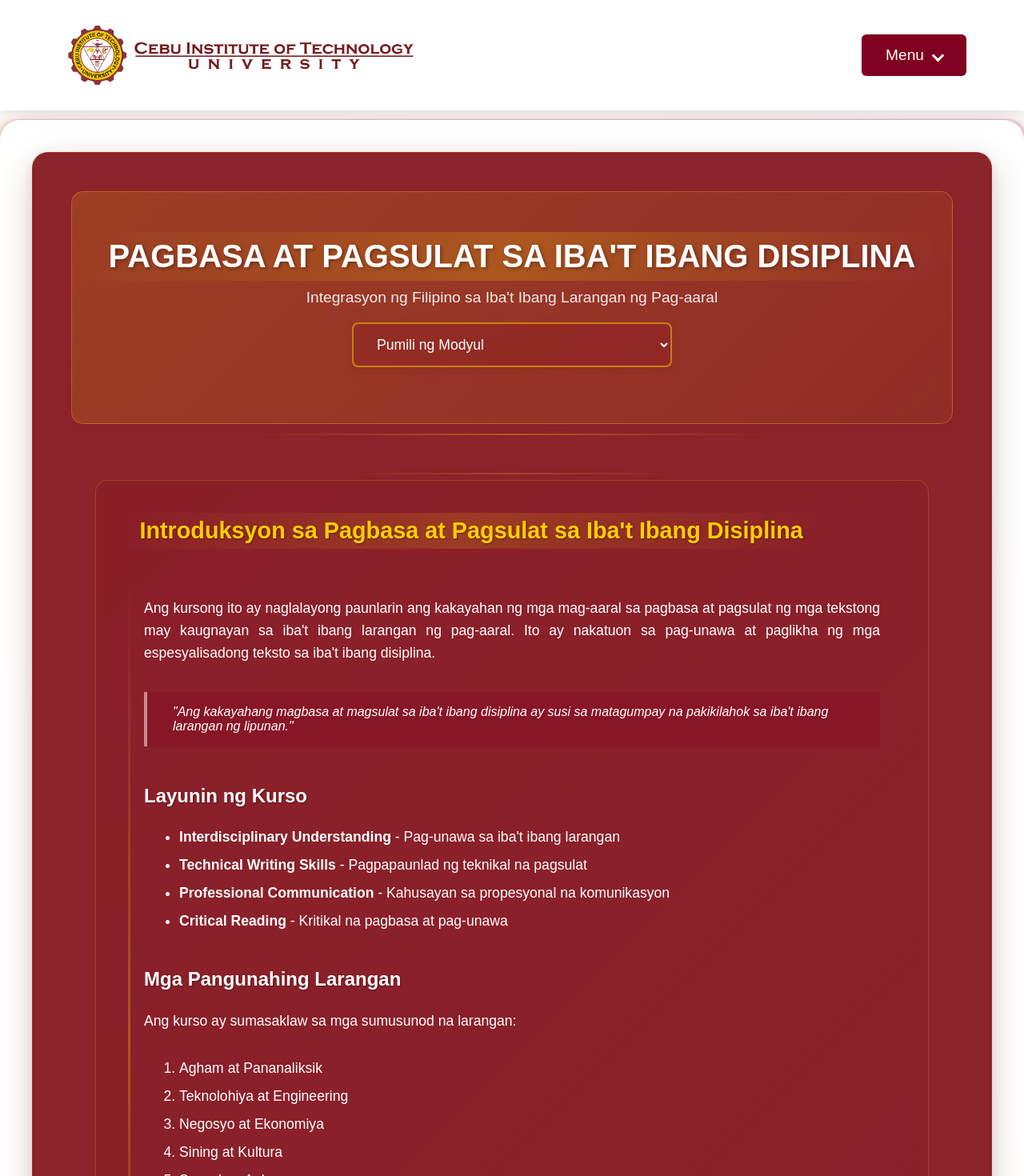
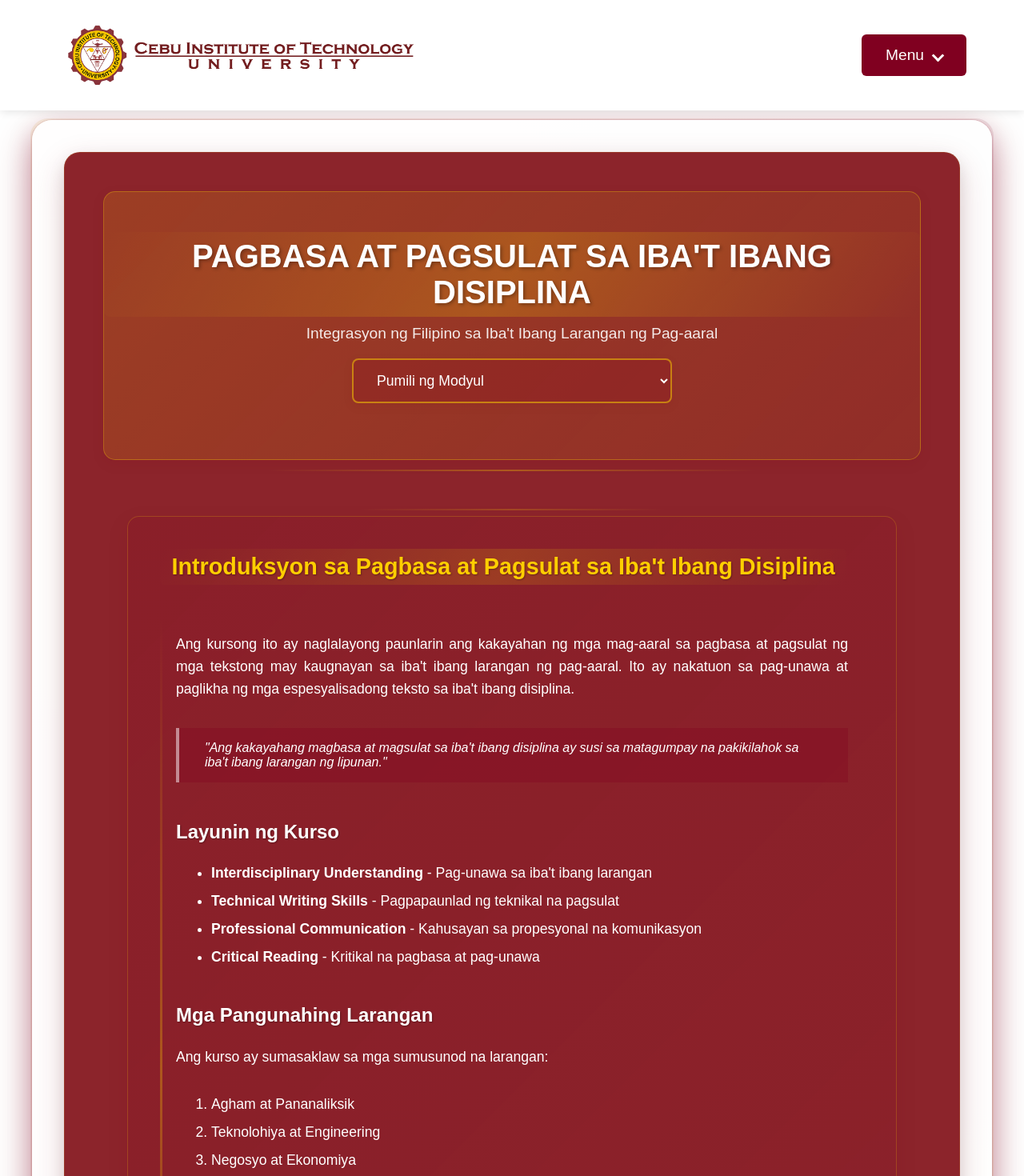
Before and after one commit to kolay404/cams-web, a React (Create React App) app: page /pagbasa in a window 1280 px wide. Shown: the top 1470 px of the page at 80% size. Built offline with nearby package versions, Linux system fonts and the light colour scheme.

Commit message:
Added comments and made the content container slimmer

```diff
--- a/src/pages/Pagbasa.css
+++ b/src/pages/Pagbasa.css
@@ -1,4 +1,4 @@
-/* Global Styles for the Pagbasa Page */
+/* Base styles for the page body */
 body {
     font-family: Arial, sans-serif;
     background: #ffffff;
@@ -8,14 +8,15 @@ body {
     min-height: 100vh;
 }
 
-/* Remove the pattern overlay */
+/* Removes default pattern overlay from body */
 body::before {
     display: none;
 }
 
+/* Main container wrapper with margin and shadow effects */
 .pagbasa-container {
     margin: 150px auto 3rem auto;
-    max-width: 1400px;
+    max-width: 1200px;
     padding: 40px;
     position: relative;
     background: rgba(255, 255, 255, 0.95);
@@ -26,6 +27,7 @@ body::before {
         0 0 0 1px rgba(128, 0, 32, 0.1);
 }
 
+/* Decorative gradient border animation container */
 .pagbasa-container::before {
     content: '';
     position: absolute;
@@ -42,12 +44,14 @@ body::before {
     animation: borderGradient 6s ease infinite;
 }
 
+/* Animation keyframes for the gradient border effect */
 @keyframes borderGradient {
     0% { background-position: 0% 50%; }
     50% { background-position: 100% 50%; }
     100% { background-position: 0% 50%; }
 }
 
+/* Primary content area with maroon theme */
 .main-content {
     background: rgba(140, 36, 43, 1);
     border-radius: 20px;
@@ -60,6 +64,7 @@ body::before {
     border: 1px solid rgba(255, 215, 0, 0.1);
 }
 
+/* Header section with centered text and gold accents */
 .title-section {
     text-align: center;
     padding: 50px 0;
@@ -71,6 +76,7 @@ body::before {
     box-shadow: 0 5px 15px rgba(128, 0, 32, 0.1);
 }
 
+/* Main heading styles with shadow and gradient effects */
 .title-section h1 {
     font-size: 2.5rem;
     margin-bottom: 10px;
@@ -81,17 +87,20 @@ body::before {
     border-radius: 8px;
 }
 
+/* Subtitle text styling */
 .subtitle {
     font-size: 1.2rem;
     color: rgba(255, 255, 255, 0.9);
 }
 
+/* Module selection dropdown container */
 .module-selector {
     margin: 20px auto;
     position: relative;
     width: fit-content;
 }
 
+/* Dropdown menu styling with hover effects */
 .module-dropdown {
     padding: 15px 25px;
     font-size: 1.1rem;
@@ -106,6 +115,7 @@ body::before {
     box-shadow: 0 4px 12px rgba(128, 0, 32, 0.1);
 }
 
+/* Hover state for dropdown menu */
 .module-dropdown:hover {
     background-color: rgba(128, 0, 32, 0.3);
     border-color: #ffce01;
@@ -113,17 +123,20 @@ body::before {
     transform: translateY(-2px);
 }
 
+/* Focus state for dropdown menu accessibility */
 .module-dropdown:focus {
     outline: none;
     box-shadow: 0 0 0 2px rgba(255, 215, 0, 0.3);
 }
 
+/* Individual dropdown option styling */
 .module-dropdown option {
     background-color: #800020;
     color: white;
     padding: 12px;
 }
 
+/* Content grid layout system */
 .content-grid {
     display: grid;
     grid-template-columns: repeat(auto-fit, minmax(300px, 1fr));
@@ -131,6 +144,7 @@ body::before {
     padding: 30px;
 }
 
+/* Text section container with background effects */
 .text-section {
     grid-column: 1 / -1;
     background: rgba(255, 255, 255, 0.1);
@@ -141,6 +155,7 @@ body::before {
     box-shadow: 0 8px 20px rgba(0, 0, 0, 0.1);
 }
 
+/* Decorative line before text sections */
 .text-section::before {
     content: '';
     position: absolute;
@@ -152,18 +167,21 @@ body::before {
     background: linear-gradient(90deg, transparent, rgba(255, 215, 0, 0.2), transparent);
 }
 
+/* Highlighted text section variant */
 .text-section.highlight {
     background: linear-gradient(135deg, rgba(128, 0, 32, 0.12), rgba(128, 0, 32, 0.05));
     border: 1px solid rgba(255, 215, 0, 0.2);
     box-shadow: 0 10px 25px rgba(128, 0, 32, 0.15);
 }
 
+/* Text content container with left border accent */
 .text-content {
     position: relative;
     padding: 20px;
     margin: 20px 0;
 }
 
+/* Decorative left border for text content */
 .text-content::before {
     content: '';
     position: absolute;
@@ -175,6 +193,7 @@ body::before {
     border-radius: 3px;
 }
 
+/* Paragraph styling within text content */
 .text-content p {
     font-size: 1.1rem;
     line-height: 1.6;
@@ -182,6 +201,7 @@ body::before {
     text-align: justify;
 }
 
+/* Heading styles within text content */
 .text-content h3,
 .text-content h2 {
     color: white;
@@ -190,6 +210,7 @@ body::before {
     text-shadow: 1px 1px 2px rgba(0, 0, 0, 0.3);
 }
 
+/* List styling within text content */
 .text-content ul,
 .text-content ol {
     font-size: 1.1rem;
@@ -197,10 +218,12 @@ body::before {
     padding-left: 2.5em;
 }
 
+/* List item styling */
 .text-content li {
     margin-bottom: 0.8em;
 }
 
+/* Bold text styling within content */
 .text-content b,
 .text-content i b {
     color: white;
@@ -233,6 +256,7 @@ body::before {
     text-shadow: 1px 1px 2px rgba(0, 0, 0, 0.3);
 }
 
+/* Blockquote styling for highlighted text */
 .text-section blockquote {
     margin: 1.5em 0;
     padding: 1em 2em;
@@ -242,6 +266,7 @@ body::before {
     color: white;
 }
 
+/* Responsive design adjustments for different screen sizes */
 @media (max-width: 768px) {
     .pagbasa-container {
         margin: 1rem;
@@ -277,6 +302,7 @@ body::before {
     }
 }
 
+/* Mobile-specific adjustments */
 @media (max-width: 480px) {
     .title-section h1 {
         font-size: 1.8rem;
--- a/src/pages/Sining.css
+++ b/src/pages/Sining.css
@@ -1,4 +1,4 @@
-/* Global Styles for the Sining Page */
+/* Base typography and layout styles for the entire Sining page */
 body {
     font-family: Arial, sans-serif;
     background: #ffffff;
@@ -8,16 +8,18 @@ body {
     min-height: 100vh;
 }
 
-/* Remove the pattern overlay */
+/* Removes default background pattern from the body element */
 body::before {
     display: none;
 }
 
+/* Split screen layout container for two-column design */
 .split-screen {
     display: flex;
     height: 100vh; /* Full height of the viewport */
 }
 
+/* Left column styling with red background and centered content */
 .left-column {
     flex: 1;
     background-color: #ff5733; /* Red background for the left section */
@@ -28,6 +30,7 @@ body::before {
     padding: 20px;
 }
 
+/* Right column styling with white background and vertical content alignment */
 .right-column {
     flex: 1;
     background-color: #ffffff; /* White background for the right section */
@@ -38,6 +41,7 @@ body::before {
     padding: 20px;
 }
 
+/* Main heading styles for the left container */
 .left-container h1 {
     font-size: 3rem;
     font-weight: bold;
@@ -46,6 +50,7 @@ body::before {
     margin: 0;
 }
 
+/* Paragraph text styling for the right container */
 .right-container p {
     font-size: 1.25rem;
     line-height: 1.5;
@@ -53,12 +58,13 @@ body::before {
     margin: 20px 0;
 }
 
+/* Special styling for emphasized text with gold color */
 .italic-text {
     font-style: italic;
     color: #ffce01;
 }
 
-/* Styling for responsiveness */
+/* Responsive design adjustments for smaller screens */
 @media (max-width: 768px) {
     .split-screen {
         flex-direction: column;
@@ -73,9 +79,10 @@ body::before {
     }
 }
 
+/* Main container wrapper with shadow and rounded corners */
 .sining-container {
     margin: 150px auto 3rem auto;
-    max-width: 1400px;
+    max-width: 1200px;
     padding: 40px;
     position: relative;
     background: rgba(255, 255, 255, 0.95);
@@ -86,6 +93,7 @@ body::before {
         0 0 0 1px rgba(128, 0, 32, 0.1);
 }
 
+/* Decorative gradient border animation for main container */
 .sining-container::before {
     content: '';
     position: absolute;
@@ -102,6 +110,7 @@ body::before {
     animation: borderGradient 6s ease infinite;
 }
 
+/* Animation keyframes for the gradient border effect */
 @keyframes borderGradient {
     0% {
         background-position: 0% 50%;
@@ -114,6 +123,7 @@ body::before {
     }
 }
 
+/* Primary content area with maroon background and gold accents */
 .main-content {
     background: rgba(140, 36, 43, 1);
     border-radius: 20px;
@@ -126,6 +136,7 @@ body::before {
     border: 1px solid rgba(255, 215, 0, 0.1);
 }
 
+/* Title section with centered text and gradient background */
 .title-section {
     text-align: center;
     padding: 50px 0;
@@ -137,6 +148,7 @@ body::before {
     box-shadow: 0 5px 15px rgba(128, 0, 32, 0.1);
 }
 
+/* Decorative line separator after title section */
 .title-section::after {
     content: '';
     position: absolute;
@@ -148,6 +160,7 @@ body::before {
     background: linear-gradient(90deg, transparent, rgba(255, 215, 0, 0.3), transparent);
 }
 
+/* Main heading styles with shadow and gradient effects */
 .title-section h1 {
     font-size: 2.5rem;
     margin-bottom: 10px;
@@ -158,6 +171,7 @@ body::before {
     border-radius: 8px;
 }
 
+/* Subheading styles with gold color and gradient background */
 .title-section h2 {
     color: #ffce01;
     background: linear-gradient(120deg, transparent 0%, rgba(255, 215, 0, 0.15) 50%, transparent 100%); /* Lighter gold highlight for subheadings */
@@ -167,11 +181,13 @@ body::before {
     margin: 15px 0;
 }
 
+/* Subtitle text styling with semi-transparent white */
 .subtitle {
     font-size: 1.2rem;
     color: rgba(255, 255, 255, 0.9);
 }
 
+/* Grid layout for organizing content sections */
 .content-grid {
     display: grid;
     grid-template-columns: repeat(auto-fit, minmax(300px, 1fr));
@@ -179,6 +195,7 @@ body::before {
     padding: 30px;
 }
 
+/* Card styling for information sections with hover effects */
 .info-card {
     background: rgba(255, 255, 255, 0.1);
     backdrop-filter: blur(10px);
@@ -191,6 +208,7 @@ body::before {
     position: relative;
 }
 
+/* Decorative line separator for info cards */
 .info-card::after {
     content: '';
     position: absolute;
@@ -202,6 +220,7 @@ body::before {
     background: linear-gradient(90deg, transparent, rgba(255, 215, 0, 0.2), transparent);
 }
 
+/* Hover state animation for info cards */
 .info-card:hover {
     transform: translateY(-5px);
     box-shadow: 0 12px 25px rgba(128, 0, 32, 0.2),
@@ -209,6 +228,7 @@ body::before {
     border-color: rgba(255, 215, 0, 0.3);
 }
 
+/* Heading styles within info cards with gold accents */
 .info-card h2 {
     color: #ffce01; /* Gold color for headings */
     margin-bottom: 15px;
@@ -217,23 +237,27 @@ body::before {
     padding-bottom: 8px;
 }
 
+/* Subheading styles within info cards */
 .info-card h3 {
     color: #fff;
     margin: 15px 0 10px;
     font-size: 1.3rem;
 }
 
+/* Paragraph text styling within info cards */
 .info-card p {
     line-height: 1.6;
     margin-bottom: 15px;
     color: rgba(255, 255, 255, 0.9);
 }
 
+/* Unordered list styling within info cards */
 .info-card ul {
     list-style-type: none;
     padding-left: 0;
 }
 
+/* List item styling with custom positioning */
 .info-card li {
     margin: 10px 0;
     padding-left: 20px;
@@ -241,6 +265,7 @@ body::before {
     line-height: 1.4;
 }
 
+/* Custom bullet points for list items */
 .info-card li::before {
     content: '•';
     position: absolute;
@@ -248,16 +273,19 @@ body::before {
     color: #ffce01; /* Gold bullet points */
 }
 
+/* Special styling for introduction sections */
 .introduction {
     grid-column: 1 / -1;
     background: linear-gradient(135deg, rgba(128, 0, 32, 0.15), rgba(128, 0, 32, 0.05));
     border: 1px solid rgba(255, 215, 0, 0.2);
 }
 
+/* Communication type section styling */
 .comm-type {
     margin-bottom: 20px;
 }
 
+/* Styling for modern examples and tips sections */
 .modern-examples, .tips-content {
     background: rgba(0, 0, 0, 0.1);
     padding: 15px;
@@ -265,7 +293,7 @@ body::before {
     margin-top: 10px;
 }
 
-/* Responsive Design */
+/* Responsive design adjustments for tablets and mobile */
 @media (max-width: 768px) {
     .split-screen {
         flex-direction: column;
@@ -299,6 +327,7 @@ body::before {
     }
 }
 
+/* Additional responsive adjustments for smaller mobile devices */
 @media (max-width: 480px) {
     .title-section {
         padding: 20px 10px;
@@ -317,12 +346,14 @@ body::before {
     }
 }
 
+/* Aralin (lesson) selector dropdown styling */
 .aralin-selector {
     margin: 20px auto;
     position: relative;
     width: fit-content;
 }
 
+/* Dropdown menu styling with hover effects */
 .aralin-dropdown {
     padding: 15px 25px;
     font-size: 1.3rem;
@@ -337,6 +368,7 @@ body::before {
     box-shadow: 0 4px 12px rgba(128, 0, 32, 0.1);
 }
 
+/* Hover state for dropdown menu */
 .aralin-dropdown:hover {
     background-color: rgba(128, 0, 32, 0.3);
     border-color: #ffce01;
@@ -344,17 +376,20 @@ body::before {
     transform: translateY(-2px);
 }
 
+/* Focus state for dropdown menu accessibility */
 .aralin-dropdown:focus {
     outline: none;
     box-shadow: 0 0 0 2px rgba(255, 215, 0, 0.3);
 }
 
+/* Dropdown option styling */
 .aralin-dropdown option {
     background-color: #800020; /* Maroon background for dropdown options */
     color: white;
     padding: 12px;
 }
 
+/* Mobile-specific dropdown adjustments */
 @media (max-width: 480px) {
     .aralin-dropdown {
         width: 90%;
@@ -363,7 +398,7 @@ body::before {
     }
 }
 
-/* Add these new styles for long-form text handling */
+/* Content grid layout system */
 .content-grid {
     display: grid;
     grid-template-columns: repeat(auto-fit, minmax(300px, 1fr));
@@ -371,6 +406,7 @@ body::before {
     padding: 20px;
 }
 
+/* Information card styling with backdrop blur effect */
 .info-card {
     background: rgba(255, 255, 255, 0.1);
     backdrop-filter: blur(10px);
@@ -381,47 +417,14 @@ body::before {
     border: 1px solid rgba(255, 255, 255, 0.1);
 }
 
-/* New styles for text content */
+/* Text content container styling */
 .text-content {
     position: relative;
     padding: 20px;
     margin: 20px 0;
 }
 
-.text-content::before {
-    content: '';
-    position: absolute;
-    top: 0;
-    left: 0;
-    width: 3px;
-    height: 100%;
-    background: linear-gradient(180deg, transparent, rgba(255, 215, 0, 0.3), transparent);
-    border-radius: 3px;
-}
-
-.text-content p {
-    margin-bottom: 1.5em;
-    text-align: justify;
-    font-size: 1.1rem;
-    line-height: 1.6;
-}
-
-.text-content h3 {
-    color: #ffce01; /* Gold color for subheadings */
-    margin: 1.5em 0 0.8em;
-    font-size: 1.5rem;
-}
-
-.text-content ul, .text-content ol {
-    margin: 1em 0;
-    padding-left: 2.5em;
-    font-size: 1.1rem;
-}
-
-.text-content li {
-    margin-bottom: 0.8em;
-}
-
+/* Text section styling with gradient backgrounds */
 .text-section {
     grid-column: 1 / -1;
     background: rgba(255, 255, 255, 0.1);
@@ -449,6 +452,7 @@ body::before {
     box-shadow: 0 10px 25px rgba(128, 0, 32, 0.15);
 }
 
+/* Blockquote styling within text sections */
 .text-section blockquote {
     margin: 1.5em 0;
     padding: 1em 2em;
@@ -457,7 +461,7 @@ body::before {
     font-style: italic;
 }
 
-/* Update text section heading styles */
+/* Text section heading styles */
 .text-section h2 {
     color: #ffce01;
     background: linear-gradient(120deg, transparent 0%, rgba(255, 215, 0, 0.15) 50%, transparent 100%);
@@ -482,28 +486,28 @@ body::before {
     text-shadow: 1px 1px 2px rgba(0, 0, 0, 0.3);
 }
 
-/* Style for section titles and starting terms */
+/* Section titles and starting terms styling */
 .text-content li b,
 .text-content p b {
     color: white;
     text-shadow: 1px 1px 2px rgba(0, 0, 0, 0.3);
 }
 
-/* Style for highlighted terms in lists */
+/* Highlighted terms in lists styling */
 .text-content li i {
     color: white;
     font-style: italic;
     text-shadow: 1px 1px 2px rgba(0, 0, 0, 0.3);
 }
 
-/* Style for highlighted terms in paragraphs */
+/* Highlighted terms in paragraphs styling */
 .text-content p i {
     color: white;
     font-style: italic;
     text-shadow: 1px 1px 2px rgba(0, 0, 0, 0.3);
 }
 
-/* Style for list titles */
+/* List title styling */
 .text-content ol > li > i,
 .text-content ul > li > i {
     color: white;
```
Also changed, not shown: src/pages/LandingPage.css (+10 -2 lines).
